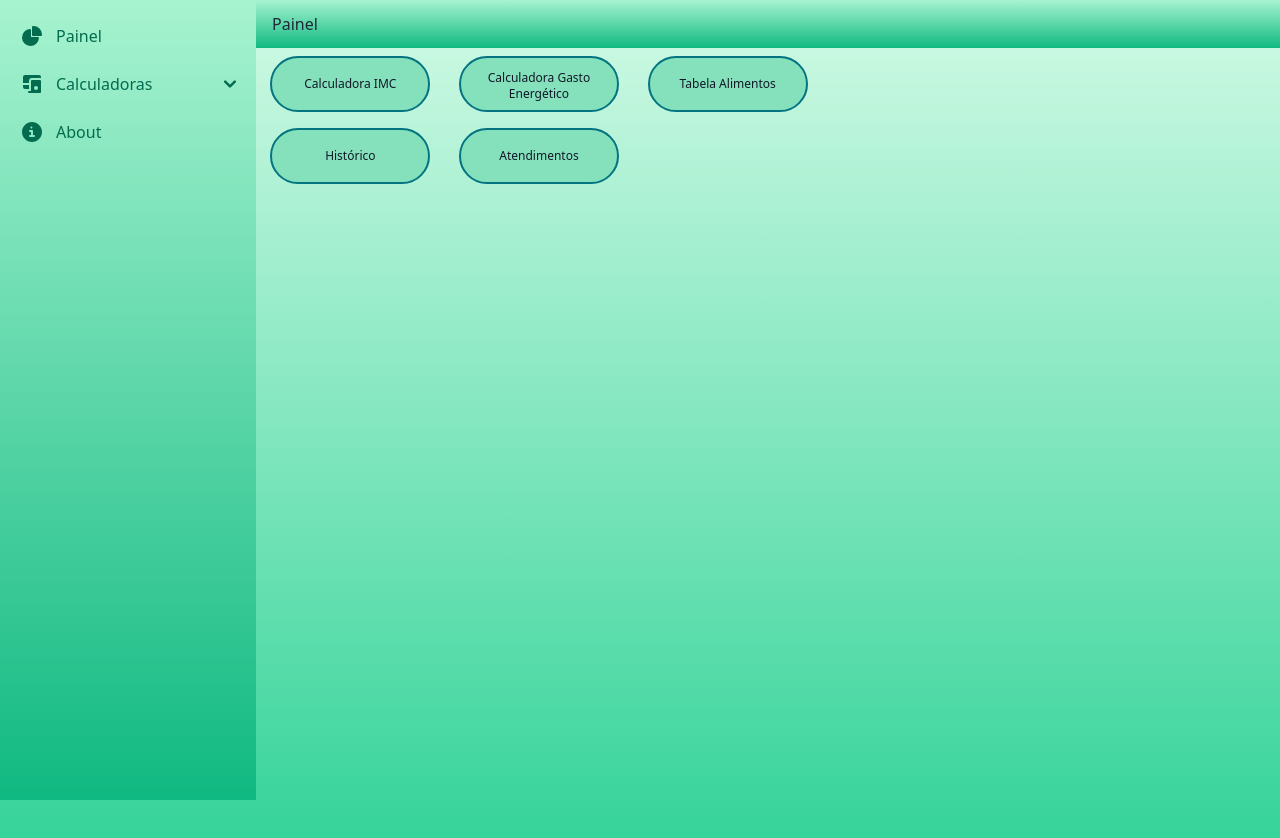
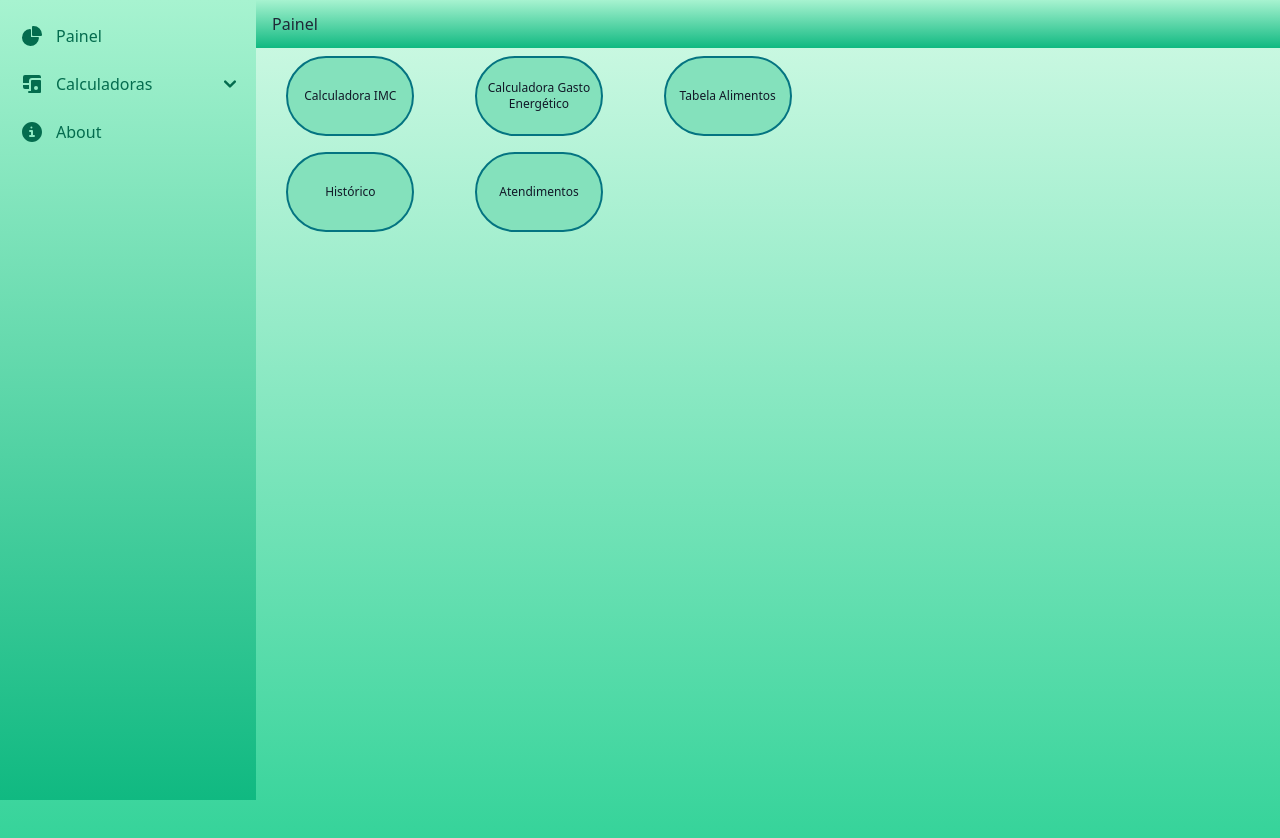
Before and after one commit to crebs86/layout_mobile, a Vue app: page / in a window 1280 px wide. Shown: the top 838 px of the page. Built offline with nearby package versions, Linux system fonts and the light colour scheme; what vue-toast-notification would draw is missing.

Commit message:
# ajuste de layout

```diff
--- a/src/App.vue
+++ b/src/App.vue
@@ -14,14 +14,14 @@ onMounted(() => {
 
   <button data-drawer-target="sidebar-multi-level-sidebar" data-drawer-toggle="sidebar-multi-level-sidebar"
     aria-controls="sidebar-multi-level-sidebar" type="button"
-    class="inline-flex items-center m-2 text-sm text-white rounded-lg sm:hidden hover:bg-gray-100 focus:outline-none focus:ring-2 focus:ring-gray-200 dark:text-gray-400 dark:hover:bg-gray-700 dark:focus:ring-gray-600">
+    class="inline-flex items-center m-2 text-sm text-green-600 dark:text-white rounded-lg sm:hidden hover:bg-gray-100 focus:outline-none focus:ring-2 focus:ring-gray-200 dark:hover:bg-gray-700 dark:focus:ring-gray-600">
     <span class="sr-only">Open</span>
     <svg class="w-6 h-6" aria-hidden="true" fill="currentColor" viewBox="0 0 20 20" xmlns="http://www.w3.org/2000/svg">
       <path clip-rule="evenodd" fill-rule="evenodd"
         d="M2 4.75A.75.75 0 012.75 4h14.5a.75.75 0 010 1.5H2.75A.75.75 0 012 4.75zm0 10.5a.75.75 0 01.75-.75h7.5a.75.75 0 010 1.5h-7.5a.75.75 0 01-.75-.75zM2 10a.75.75 0 01.75-.75h14.5a.75.75 0 010 1.5H2.75A.75.75 0 012 10z">
       </path>
     </svg>
-    <span class="px-2 text-white">{{ $route.name }}</span>
+    <span class="px-2 text-green-600 dark:text-white">{{ $route.name }}</span>
   </button>
 
   <AsideComponent />
--- a/src/components/AsideComponent.vue
+++ b/src/components/AsideComponent.vue
@@ -46,7 +46,6 @@ const instance = ref();
 
                         <span class="flex-1 ms-3 text-left rtl:text-right whitespace-nowrap">Calculadoras</span>
 
-
                         <svg class="w-3 h-3" aria-hidden="true" xmlns="http://www.w3.org/2000/svg" fill="none"
                             viewBox="0 0 10 6">
                             <path stroke="currentColor" stroke-linecap="round" stroke-linejoin="round" stroke-width="2"
@@ -63,10 +62,14 @@ const instance = ref();
                             </RouterLink>
                         </li>
                         <li>
-                            <a href="#"
-                                class="flex items-center w-full p-2 transition duration-75 rounded-lg pl-11 group hover:bg-gray-100 dark:hover:bg-gray-700">IMC</a>
+                            <RouterLink to="/imc"
+                                class="flex items-center w-full p-2 transition duration-75 rounded-lg pl-11 group hover:bg-gray-100 dark:hover:bg-gray-700"
+                                data-drawer-target="sidebar-multi-level-sidebar"
+                                data-drawer-toggle="sidebar-multi-level-sidebar"
+                                aria-controls="sidebar-multi-level-sidebar">
+                                IMC
+                            </RouterLink>
                         </li>
-
                     </ul>
                 </li>
 
@@ -80,7 +83,6 @@ const instance = ref();
                                 d="M2 12C2 6.477 6.477 2 12 2s10 4.477 10 10-4.477 10-10 10S2 17.523 2 12Zm9.408-5.5a1 1 0 1 0 0 2h.01a1 1 0 1 0 0-2h-.01ZM10 10a1 1 0 1 0 0 2h1v3h-1a1 1 0 1 0 0 2h4a1 1 0 1 0 0-2h-1v-4a1 1 0 0 0-1-1h-2Z"
                                 clip-rule="evenodd" />
                         </svg>
-
                         <span class="flex-1 ms-3 whitespace-nowrap">About</span>
                     </RouterLink>
                 </li>
@@ -119,10 +121,7 @@ const instance = ref();
                                 d="M5 3a2 2 0 0 0-2 2v6h6V9a3 3 0 0 1 3-3h8c.35 0 .687.06 1 .17V5a2 2 0 0 0-2-2H5Zm4 10H3v2a2 2 0 0 0 2 2h4v-4Z"
                                 clip-rule="evenodd" />
                         </svg>
-
                         <span class="flex-1 ms-3 text-left rtl:text-right whitespace-nowrap">Calculadoras</span>
-
-
                         <svg class="w-3 h-3" aria-hidden="true" xmlns="http://www.w3.org/2000/svg" fill="none"
                             viewBox="0 0 10 6">
                             <path stroke="currentColor" stroke-linecap="round" stroke-linejoin="round" stroke-width="2"
@@ -137,10 +136,11 @@ const instance = ref();
                             </RouterLink>
                         </li>
                         <li>
-                            <a href="#"
-                                class="flex items-center w-full p-2 transition duration-75 rounded-lg pl-11 group hover:bg-gray-100 dark:hover:bg-gray-700">IMC</a>
+                            <RouterLink to="/imc"
+                                class="flex items-center w-full p-2 transition duration-75 rounded-lg pl-11 group hover:bg-gray-100 dark:hover:bg-gray-700">
+                                IMC
+                            </RouterLink>
                         </li>
-
                     </ul>
                 </li>
 
@@ -153,7 +153,6 @@ const instance = ref();
                                 d="M2 12C2 6.477 6.477 2 12 2s10 4.477 10 10-4.477 10-10 10S2 17.523 2 12Zm9.408-5.5a1 1 0 1 0 0 2h.01a1 1 0 1 0 0-2h-.01ZM10 10a1 1 0 1 0 0 2h1v3h-1a1 1 0 1 0 0 2h4a1 1 0 1 0 0-2h-1v-4a1 1 0 0 0-1-1h-2Z"
                                 clip-rule="evenodd" />
                         </svg>
-
                         <span class="flex-1 ms-3 whitespace-nowrap">About</span>
                     </RouterLink>
                 </li>
--- a/src/views/Dashboard.vue
+++ b/src/views/Dashboard.vue
@@ -2,27 +2,34 @@
 <template>
   <div class="grid grid-cols-2 md:grid-cols-3 gap-4 max-w-[550px] place-items-center">
     <div class="">
-      <button
-        class="px-6 py-3 w-40 h-14 border-2 rounded-full border-teal-600 bg-green-300 dark:bg-teal-900/50 text-xs">Calculadora
-        IMC</button>
+      <RouterLink to="/imc">
+        <button
+          class="px-1 w-32 min-h-20 h-auto border-2 rounded-full border-teal-600 bg-green-300 dark:bg-teal-900/50 text-xs flex items-center justify-center">
+          Calculadora IMC
+        </button>
+      </RouterLink>
+    </div>
+    <div class="">
+      <RouterLink to="/GastoEnergetico">
+        <button
+          class="px-1 w-32 min-h-20 h-auto border-2 rounded-full border-teal-600 bg-green-300 dark:bg-teal-900/50 text-xs flex items-center justify-center">
+          Calculadora Gasto Energético
+        </button>
+      </RouterLink>
     </div>
     <div class="">
       <button
-        class="px-6 py-3 w-40 h-14 border-2 rounded-full bg-green-300 border-teal-600 dark:bg-teal-900/50 text-xs">Calculadora
-        Gasto Energético</button>
+        class="px-1 w-32 min-h-20 h-auto border-2 rounded-full border-teal-600 bg-green-300 dark:bg-teal-900/50 text-xs flex items-center justify-center">
+        Tabela Alimentos
+      </button>
     </div>
     <div class="">
       <button
-        class="px-6 py-3 w-40 h-14 border-2 rounded-full bg-green-300 border-teal-600 dark:bg-teal-900/50 text-xs">Tabela
-        Alimentos</button>
+        class="px-1 w-32 min-h-20 h-auto border-2 rounded-full border-teal-600 bg-green-300 dark:bg-teal-900/50 text-xs flex items-center justify-center">Histórico</button>
     </div>
     <div class="">
       <button
-        class="px-6 py-3 w-40 h-14 border-2 rounded-full bg-green-300 border-teal-600 dark:bg-teal-900/50 text-xs">Histórico</button>
-    </div>
-    <div class="">
-      <button
-        class="px-6 py-3 w-40 h-14 border-2 rounded-full bg-green-300 border-teal-600 dark:bg-teal-900/50 text-xs">Atendimentos</button>
+        class="px-1 w-32 min-h-20 h-auto border-2 rounded-full border-teal-600 bg-green-300 dark:bg-teal-900/50 text-xs flex items-center justify-center">Atendimentos</button>
     </div>
   </div>
 </template>
```
